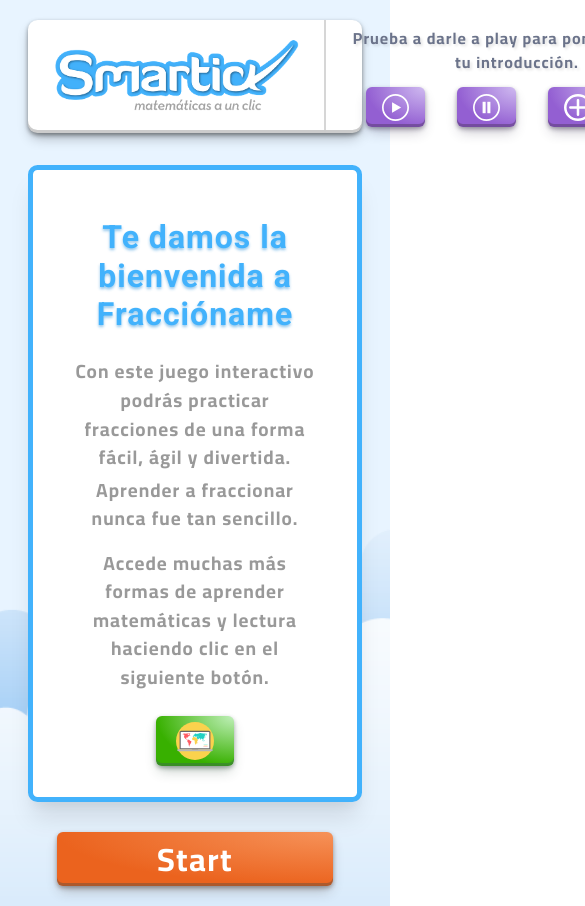
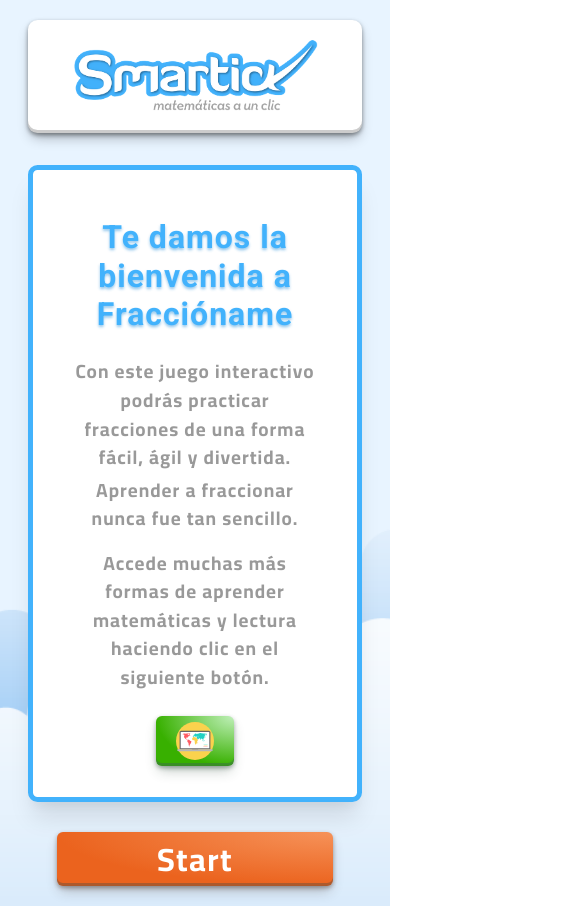
Before and after one commit to DaniDev94/test-smartick-fractions, a Vue app: page / in a window 390 px wide. Shown: the top 906 px of the page, 585 px wide, since content can reach past the window. Built offline with nearby package versions, Linux system fonts and the light colour scheme.

Commit message:
FIX: fixed bug in media queries

```diff
--- a/src/components/molecules/home/HomeHeader.vue
+++ b/src/components/molecules/home/HomeHeader.vue
@@ -153,7 +153,7 @@
   .b-audio-buttons {
     margin: 0 !important;
   }
-  .b-content-header {
+  .b-header-content {
     &__audio {
       margin: 1rem 4.3rem !important;
     }
@@ -164,7 +164,7 @@
   .audio-txt-info {
     font-size: 1rem;
   }
-  .b-content-header {
+  .b-header-content {
     &__audio {
       margin: 1rem 0rem !important;
     }
@@ -182,7 +182,7 @@
     white-space: normal !important;
     text-align: center;
   }
-  .b-content-header {
+  .b-header-content {
     &__audio {
       margin: 1rem 2rem !important;
     }
@@ -193,7 +193,7 @@
 }
 
 @media (max-width: 783px) {
-  .b-content-header {
+  .b-header-content {
     justify-content: center !important;
     &__logo {
       border-right: none;
```
